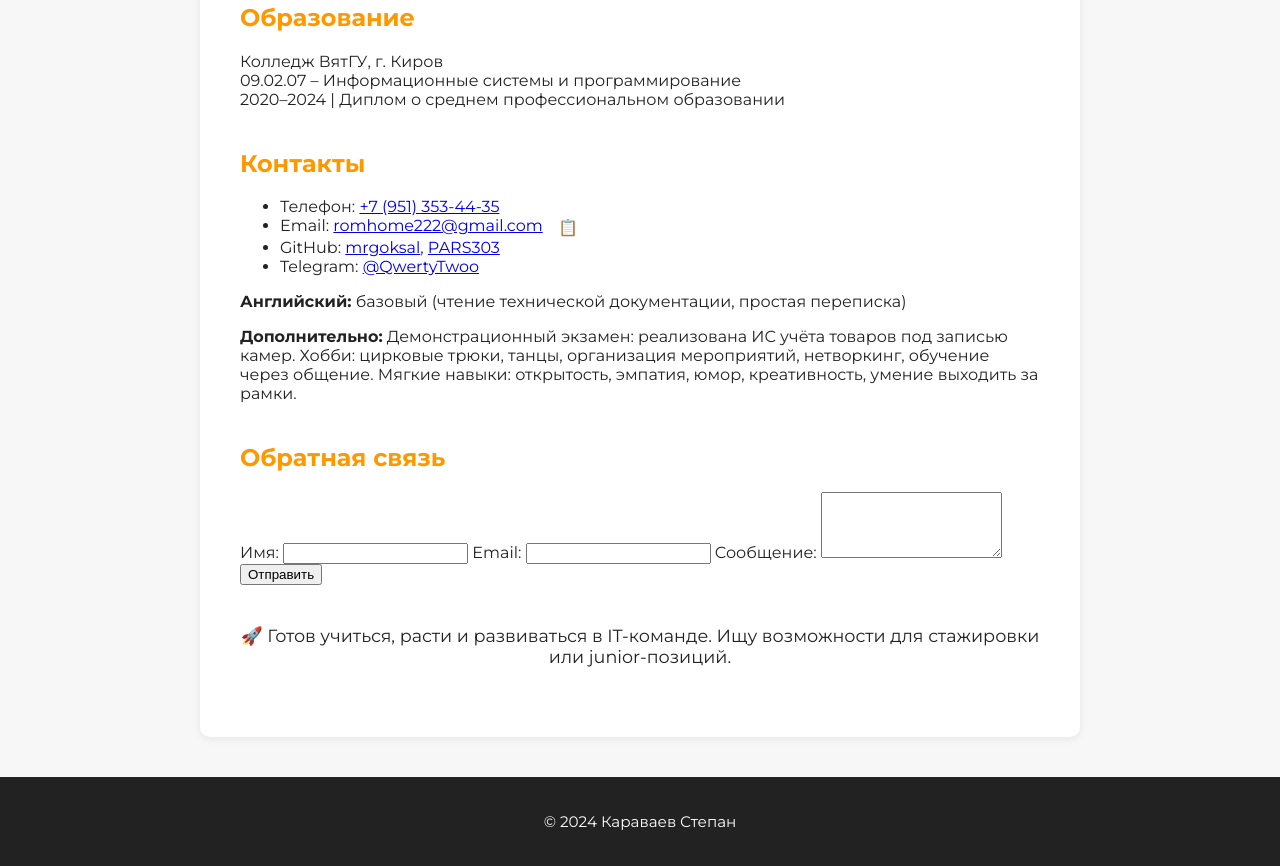
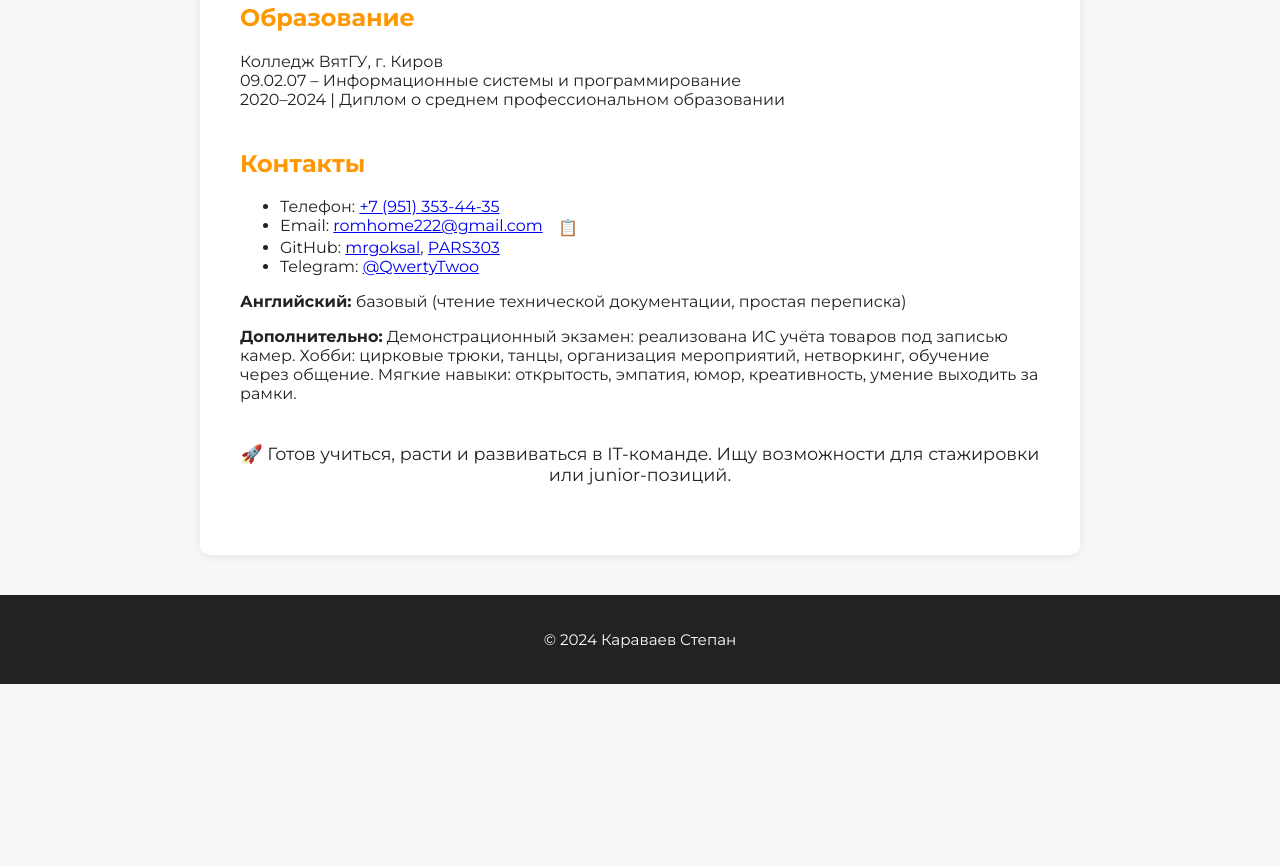
Before and after one commit to mrgoksal/resumeKS, a plain HTML site: page index.html in a window 1280 px wide. Shown: the part 1237-2103 px from the top of the page. After the commit the page ends 1921 px from the top, so only its background shows below. Drawn offline with Linux system fonts and the light colour scheme.

Commit message:
Add files via upload

```diff
--- a/index.html
+++ b/index.html
@@ -31,7 +31,6 @@
             <a href="#projects">Проекты</a>
             <a href="#education">Образование</a>
             <a href="#contacts">Контакты</a>
-            <a href="#feedback">Обратная связь</a>
         </nav>
         <button id="theme-toggle" title="Сменить тему">🌙</button>
     </header>
@@ -97,19 +96,6 @@
             <p><b>Английский:</b> базовый (чтение технической документации, простая переписка)</p>
             <p><b>Дополнительно:</b> Демонстрационный экзамен: реализована ИС учёта товаров под записью камер. Хобби: цирковые трюки, танцы, организация мероприятий, нетворкинг, обучение через общение. Мягкие навыки: открытость, эмпатия, юмор, креативность, умение выходить за рамки.</p>
         </section>
-        <section id="feedback" class="fade-in">
-            <h2>Обратная связь</h2>
-            <form id="feedback-form" autocomplete="off">
-                <label for="name">Имя:</label>
-                <input type="text" id="name" name="name" required>
-                <label for="email">Email:</label>
-                <input type="email" id="email" name="email" required>
-                <label for="message">Сообщение:</label>
-                <textarea id="message" name="message" rows="4" required></textarea>
-                <button type="submit">Отправить</button>
-                <span id="feedback-status"></span>
-            </form>
-        </section>
         <section id="final" class="fade-in">
             <p style="text-align:center; font-size:1.1em; margin-top:30px;">🚀 Готов учиться, расти и развиваться в IT-команде. Ищу возможности для стажировки или junior-позиций.</p>
         </section>
```
